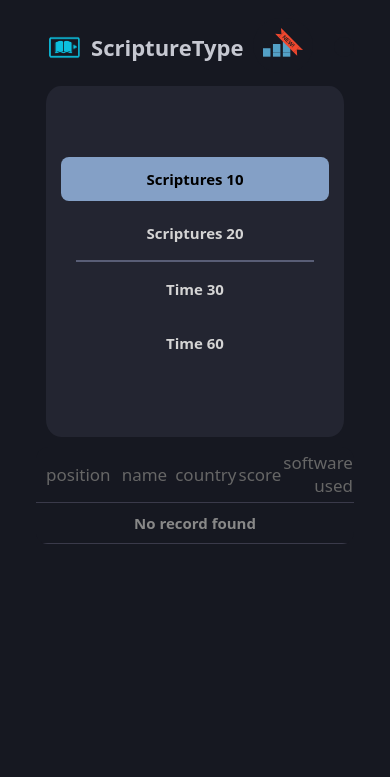
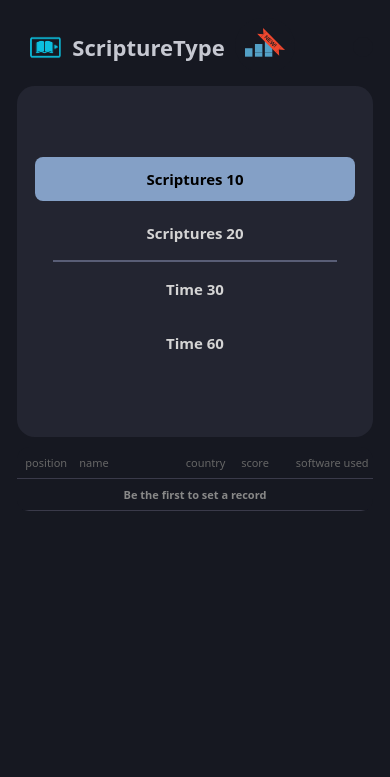
Before and after one commit to emmanuel-pogbe/ScriptureType, a Flask app: page /leaderboards in a window 390 px wide. Shown: the top 777 px of the page. Run offline with Flask 3, Linux system fonts and the light colour scheme; data that the repository does not hold is empty; some libraries are stand-ins or nearby versions.

Commit message:
Fixed styling of leaderboard on smaller screens

```diff
--- a/static/leaderboard.js
+++ b/static/leaderboard.js
@@ -142,7 +142,7 @@ function revalidateAllLeaderboards() {
 
 function renderRows(top10, playerPositionInfo) {
   if (!Array.isArray(top10) || top10.length === 0) {
-    return '<tr><td colspan="5" style="text-align: center;">No record found</td></tr>';
+    return '<tr><td colspan="5" style="text-align: center;">Be the first to set a record</td></tr>';
   }
 
   const firstRankIcon = '<svg xmlns="http://www.w3.org/2000/svg" viewBox="0 0 640 640" style="fill: #595E76; background: none;" class="rank-icon"><path d="M345 151.2C354.2 143.9 360 132.6 360 120C360 97.9 342.1 80 320 80C297.9 80 280 97.9 280 120C280 132.6 285.9 143.9 295 151.2L226.6 258.8C216.6 274.5 195.3 278.4 180.4 267.2L120.9 222.7C125.4 216.3 128 208.4 128 200C128 177.9 110.1 160 88 160C65.9 160 48 177.9 48 200C48 221.8 65.5 239.6 87.2 240L119.8 457.5C124.5 488.8 151.4 512 183.1 512L456.9 512C488.6 512 515.5 488.8 520.2 457.5L552.8 240C574.5 239.6 592 221.8 592 200C592 177.9 574.1 160 552 160C529.9 160 512 177.9 512 200C512 208.4 514.6 216.3 519.1 222.7L459.7 267.3C444.8 278.5 423.5 274.6 413.5 258.9L345 151.2z" /></svg>';
--- a/static/style.css
+++ b/static/style.css
@@ -773,10 +773,52 @@ td:nth-child(2) {
 }
 
 @media (max-width: 768px) {
+    #app {
+        width: 95%;
+    }
     .leaderboard-main {
         flex-direction: column;
     }
+    .leaderboard-side-bar-inner {
+        min-width: 100%;
+        margin: 10px 0;
+    }
     .leaderboard-table {
         width: 100%;
+        overflow-x: auto;
+    }
+    th {
+        font-size: 11px;
+        padding: 8px 4px;
+    }
+    th:first-child {
+        padding: 8px 4px;
+        width: auto;
+    }
+    td {
+        font-size: 11px;
+        padding: 8px 4px;
+    }
+    td:first-child {
+        padding: 8px 4px;
+    }
+    .leaderboard-flag-column {
+        font-size: 12px;
+    }
+    .leaderboard-profile-flag {
+        width: 16px;
+        height: 16px;
+    }
+    .rank-icon {
+        width: 20px;
+        height: auto;
+    }
+    .player-name {
+        max-width: 80px;
+        white-space: nowrap;
+        overflow: hidden;
+        text-overflow: ellipsis;
+        display: inline-block;
+        vertical-align: bottom;
     }
 }
--- a/templates/leaderboard_rows.html
+++ b/templates/leaderboard_rows.html
@@ -1,5 +1,5 @@
 {% if not top_10 %}
-    <tr><td colspan="5" style="text-align: center;">No record found</td></tr>
+    <tr><td colspan="5" style="text-align: center;">Be the first to set a record</td></tr>
 {% else %}
     {% for data in top_10 %}
     <tr class="table-rows{% if player_position_info and player_position_info[0] <= 10 and data[0] == player_position_info[1] %} player-highlight{% endif %}">
```
